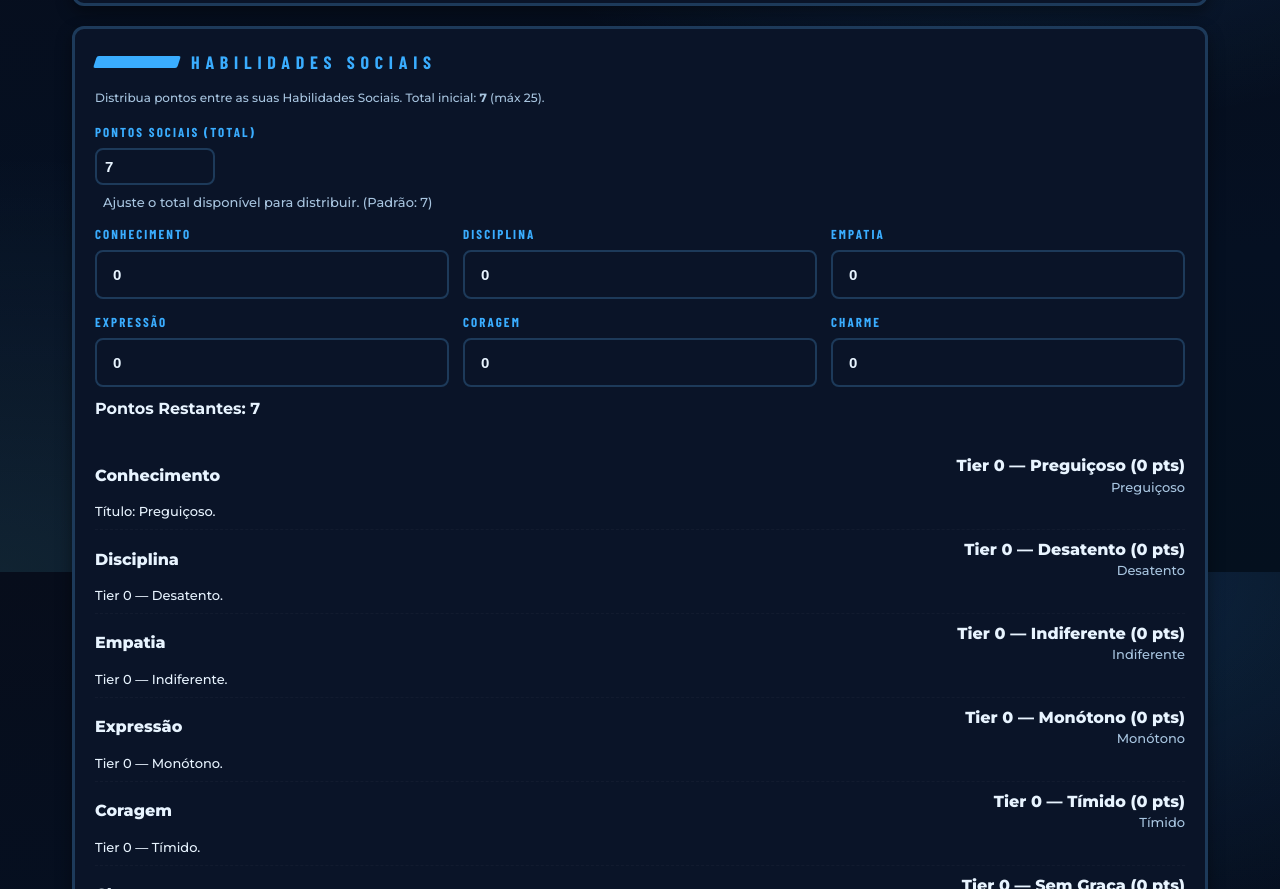
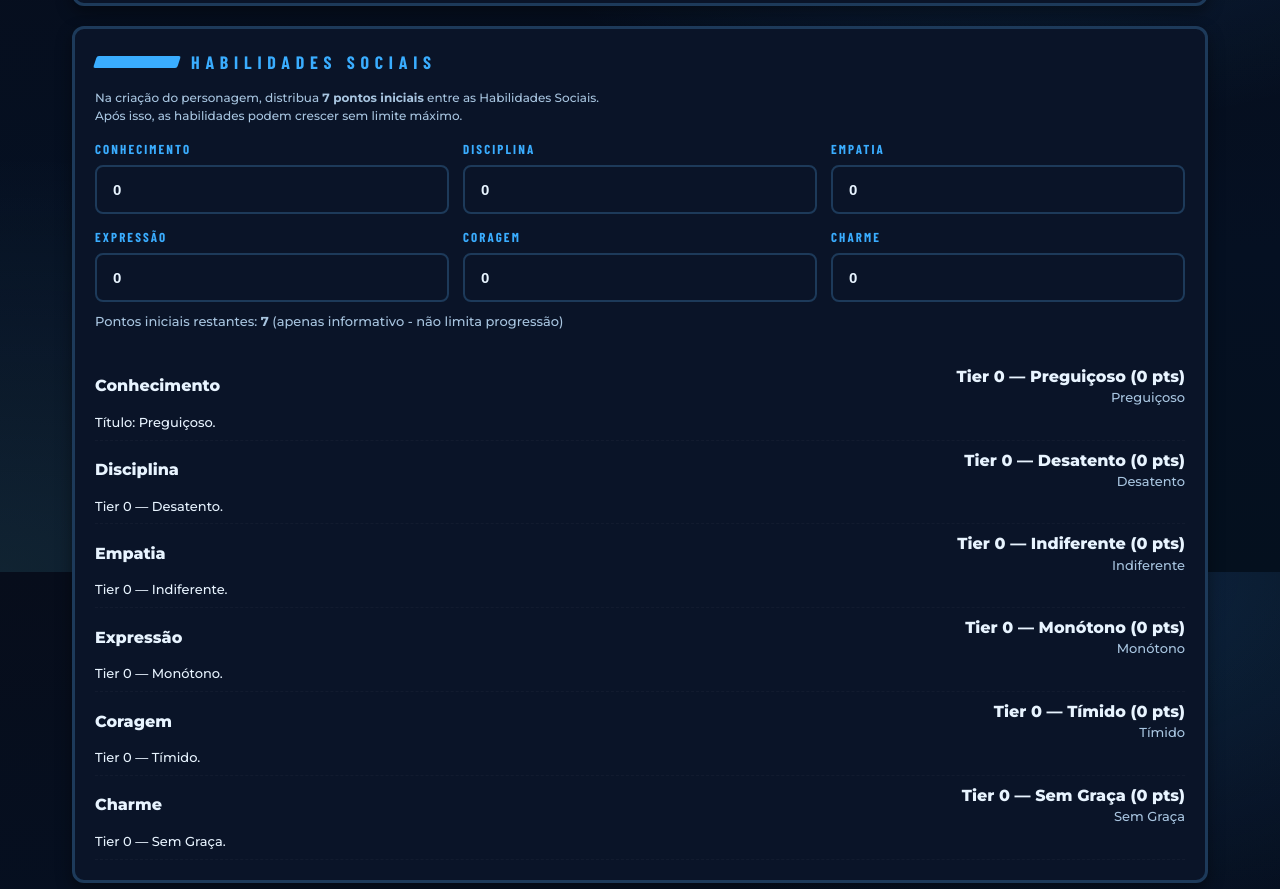
Before and after one commit to xuzzet/fichas-editaveis-persona-main, a plain HTML site: page index.html in a window 1280 px wide. Shown: the part 1028-1917 px from the top of the page. Drawn offline with nearby package versions, Linux system fonts and the light colour scheme; a web font is replaced by a local one.

Commit message:
HABILIDADES SOCIAIS SEM LIMITE

```diff
--- a/app.js
+++ b/app.js
@@ -320,12 +320,9 @@ function buildFeitosUI(){
 
 // ===== Habilidades Sociais: UI e lógica de tiers =====
 function buildSocialUI(){
-  // Inicialmente o jogador recebe 7 pontos para distribuir.
-  // O limite total possível (5 pontos × 5 tiers) é 25.
+  // Na criação do personagem, o jogador recebe 7 pontos iniciais para distribuir.
+  // Após a criação, as habilidades podem crescer livremente sem limite máximo.
   const INITIAL_SOCIAL_POINTS = 7;
-  const MAX_POINTS = 25;
-  // socialPool é o total atualmente disponível para distribuir. Pode ser aumentado por feitos/efeitos.
-  let socialPool = INITIAL_SOCIAL_POINTS;
   const idsList = ['KNOPts','DISPts','EMPpts','EXPPts','COUPts','CHAPts'];
   const skillMeta = {
     KNOPts: {name:'Conhecimento', titles:['Preguiçoso','Ciente','Sabido','Estudado','Enciclopédico','Erudito'], desc:[
@@ -394,52 +391,46 @@ function buildSocialUI(){
     container.appendChild(wrapper);
   });
 
-  // store previous values to allow clamping
-  const prev = {};
-  idsList.forEach(id=> prev[id] = Number(document.getElementById(id)?.value||0));
-
   function updateAll(){
-    // allow 0..MAX_POINTS per input
-    const values = idsList.map(id=> clampInt(Number(document.getElementById(id).value||0),0,MAX_POINTS));
-    const sum = values.reduce((a,b)=>a+b,0);
-    if(sum > socialPool){
-      msgEl.textContent = `Você só tem ${socialPool} pontos para distribuir (máx ${MAX_POINTS}). Ajustando automaticamente.`;
-      setTimeout(()=>{ if(msgEl) msgEl.textContent=''; }, 3500);
-    }
-    // enforce per-input allowed = socialPool - sumOther
-    idsList.forEach((id, idx)=>{
+    // Cada habilidade funciona de forma independente, sem limites
+    idsList.forEach((id)=>{
       const el = document.getElementById(id);
       if(!el) return;
-      const otherSum = sum - Number(el.value||0);
-      const allowed = Math.max(0, socialPool - otherSum);
-      if(Number(el.value) > allowed){ el.value = allowed; }
-      prev[id] = Number(el.value||0);
+      // Garantir que o valor seja >= 0
+      let val = Number(el.value||0);
+      if(val < 0){ el.value = 0; val = 0; }
+
       // update tier display
-      const points = Math.max(0, Number(el.value)||0);
+      const points = Math.max(0, val);
       const tier = Math.min(5, Math.floor(points / 5));
       const meta = skillMeta[id];
       const tierEl = document.getElementById(id+'-tier');
       const shortEl = document.getElementById(id+'-short');
       const descEl = document.getElementById(id+'-desc');
-      if(tierEl) tierEl.textContent = `Tier ${tier} — ${meta.titles[tier] || meta.titles[meta.titles.length-1]} (${points} pts)`;
-  // shortEl should be a brief title/summary to avoid duplicating the full description
-  if(shortEl) shortEl.textContent = meta.titles[tier] || '';
-  if(descEl) descEl.textContent = meta.desc[tier] || '';
+
+      // Se ultrapassar tier 5, manter o último tier conhecido
+      const displayTier = tier;
+      const displayTitle = meta.titles[displayTier] || meta.titles[meta.titles.length-1];
+      const displayDesc = meta.desc[displayTier] || meta.desc[meta.desc.length-1];
+
+      if(tierEl) tierEl.textContent = `Tier ${displayTier} — ${displayTitle} (${points} pts)`;
+      if(shortEl) shortEl.textContent = displayTitle || '';
+      if(descEl) descEl.textContent = displayDesc || '';
     });
+
+    // Calcular soma total apenas para informação
     const newSum = idsList.reduce((s,id)=> s + Number(document.getElementById(id).value||0), 0);
-    remainingEl.textContent = Math.max(0, socialPool - newSum);
+    remainingEl.textContent = Math.max(0, INITIAL_SOCIAL_POINTS - newSum);
   }
 
-  // attach listeners
+  // attach listeners - inputs livres, apenas validando >= 0
   idsList.forEach(id=>{
     const el = document.getElementById(id);
     if(!el) return;
-    el.addEventListener('focus', ()=> prev[id] = Number(el.value||0));
     el.addEventListener('input', ()=>{
-      const otherSum = idsList.reduce((s,i)=> s + (i===id?0:Number(document.getElementById(i).value||0)), 0);
-      const allowed = Math.max(0, socialPool - otherSum);
-      let val = clampInt(Number(el.value||0), 0, MAX_POINTS); // allow up to MAX_POINTS per field
-      if(val > allowed){ el.value = allowed; }
+      // Validar apenas que não seja negativo
+      let val = Number(el.value||0);
+      if(val < 0){ el.value = 0; }
       updateAll();
     });
   });
@@ -447,22 +438,15 @@ function buildSocialUI(){
   // initial render
   updateAll();
 
-  // expose helper to change the current social pool (e.g., quando um Feito ou efeito aumentar o total)
-  window.setSocialPool = function(n){ socialPool = clampInt(Number(n)||0, 0, MAX_POINTS); if(poolInput) poolInput.value = socialPool; if(poolDisplay) poolDisplay.textContent = socialPool; updateAll(); return socialPool; };
-  window.getSocialPool = function(){ return socialPool; };
-
-  // wire optional UI control to change total social pool
-  if(poolInput){
-    // ensure initial value
-    poolInput.value = socialPool;
-    if(poolDisplay) poolDisplay.textContent = socialPool;
-    poolInput.addEventListener('input', ()=>{
-      const v = clampInt(Number(poolInput.value||0), 0, MAX_POINTS);
-      window.setSocialPool(v);
-      if(poolInput) poolInput.value = v;
-      if(poolDisplay) poolDisplay.textContent = v;
-    });
-  }
+  // Manter funções para compatibilidade com snapshots antigos, mas sem funcionalidade
+  window.setSocialPool = function(n){
+    // Função mantida apenas para compatibilidade, não faz nada
+    return INITIAL_SOCIAL_POINTS;
+  };
+  window.getSocialPool = function(){
+    // Retorna o valor inicial apenas para compatibilidade
+    return INITIAL_SOCIAL_POINTS;
+  };
 }
 
 (function(){
@@ -701,8 +685,7 @@ function buildSocialUI(){
       links: getLinks(),
       notes: { diary: ids.NotesDiary?.value||"", goals: ids.NotesGoals?.value||"", clues: getClues(), contacts: getCtts() },
       portrait: { src: portraitSrc },
-      background: background,
-      socialPool: (window.getSocialPool ? window.getSocialPool() : 7) // persist current social pool (initial 7, max 25)
+      background: background
     };
   }
   function applySnapshot(data){
@@ -781,12 +764,7 @@ function buildSocialUI(){
     Object.entries(data.background).forEach(([id,val])=>{ const el = document.getElementById(id); if(el) el.value = val; });
   }
 
-  // restore social pool if present
-  try{
-    if(typeof window.setSocialPool === 'function' && data.socialPool != null){
-      window.setSocialPool(Number(data.socialPool));
-    }
-  }catch(e){}
+  // socialPool não é mais usado, mas mantemos compatibilidade silenciosa com snapshots antigos
   const hasSavedMax = (g.MaxHP != null && g.MaxHP !== "") || (g.pvMax != null && g.pvMax !== "") || (g.EnergyMax != null && g.EnergyMax !== "") || (g.pmMax != null && g.pmMax !== "");
   recalc({ keepMaxValues: hasSavedMax });
   if(ids.CurrentHP && !hasCurrentHP) ids.CurrentHP.value = ids.MaxHP?.value || 0;
--- a/index.html
+++ b/index.html
@@ -90,23 +90,19 @@
 
         <section class="card">
           <div class="section-title"><div class="bar"></div><h2>Habilidades Sociais</h2></div>
-          <div class="hint" style="margin-bottom:8px;">Distribua pontos entre as suas Habilidades Sociais. Total inicial: <strong id="social-pool-display">7</strong> (máx 25).</div>
-            <div class="row" style="align-items:center;gap:8px;margin-top:6px;">
-              <div style="flex:1"><label>Pontos Sociais (total)</label><input id="socialPoolInput" type="number" min="1" max="25" value="7" style="width:120px;padding:8px;"/></div>
-              <div style="font-size:13px;color:var(--ink-dim);margin-left:8px;">Ajuste o total disponível para distribuir. (Padrão: 7)</div>
-            </div>
+          <div class="hint" style="margin-bottom:8px;">Na criação do personagem, distribua <strong>7 pontos iniciais</strong> entre as Habilidades Sociais.<br>Após isso, as habilidades podem crescer sem limite máximo.</div>
           <div class="row row3">
-            <div><label>Conhecimento</label><input id="KNOPts" type="number" min="0" max="10" value="0"/></div>
-            <div><label>Disciplina</label><input id="DISPts" type="number" min="0" max="10" value="0"/></div>
-            <div><label>Empatia</label><input id="EMPpts" type="number" min="0" max="10" value="0"/></div>
+            <div><label>Conhecimento</label><input id="KNOPts" type="number" min="0" value="0"/></div>
+            <div><label>Disciplina</label><input id="DISPts" type="number" min="0" value="0"/></div>
+            <div><label>Empatia</label><input id="EMPpts" type="number" min="0" value="0"/></div>
           </div>
           <div class="row row3">
-            <div><label>Expressão</label><input id="EXPPts" type="number" min="0" max="10" value="0"/></div>
-            <div><label>Coragem</label><input id="COUPts" type="number" min="0" max="10" value="0"/></div>
-            <div><label>Charme</label><input id="CHAPts" type="number" min="0" max="10" value="0"/></div>
+            <div><label>Expressão</label><input id="EXPPts" type="number" min="0" value="0"/></div>
+            <div><label>Coragem</label><input id="COUPts" type="number" min="0" value="0"/></div>
+            <div><label>Charme</label><input id="CHAPts" type="number" min="0" value="0"/></div>
           </div>
           <div class="row" style="margin-top:10px;align-items:center;">
-            <div><strong>Pontos Restantes: <span id="social-remaining">7</span></strong></div>
+            <div style="font-size:13px;color:var(--ink-dim);">Pontos iniciais restantes: <span id="social-remaining" style="font-weight:700;">7</span> (apenas informativo - não limita progressão)</div>
             <div style="margin-left:12px;color:var(--ink-dim);font-size:13px;" id="social-msg"></div>
           </div>
           <div id="social-tier-list" style="margin-top:12px;">
```
